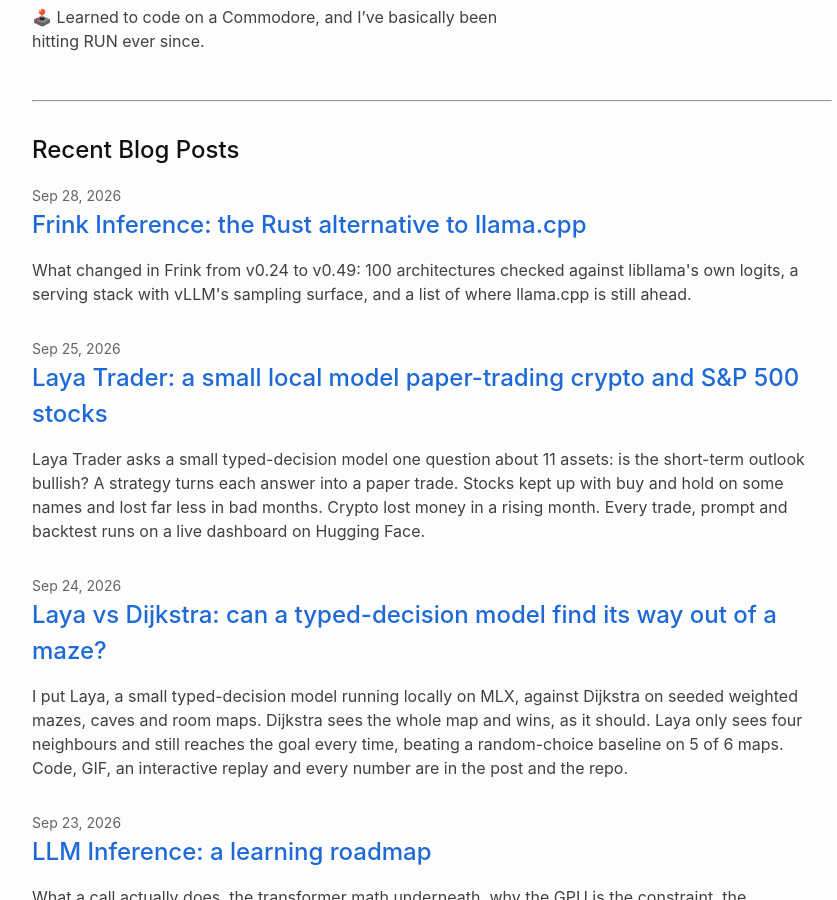
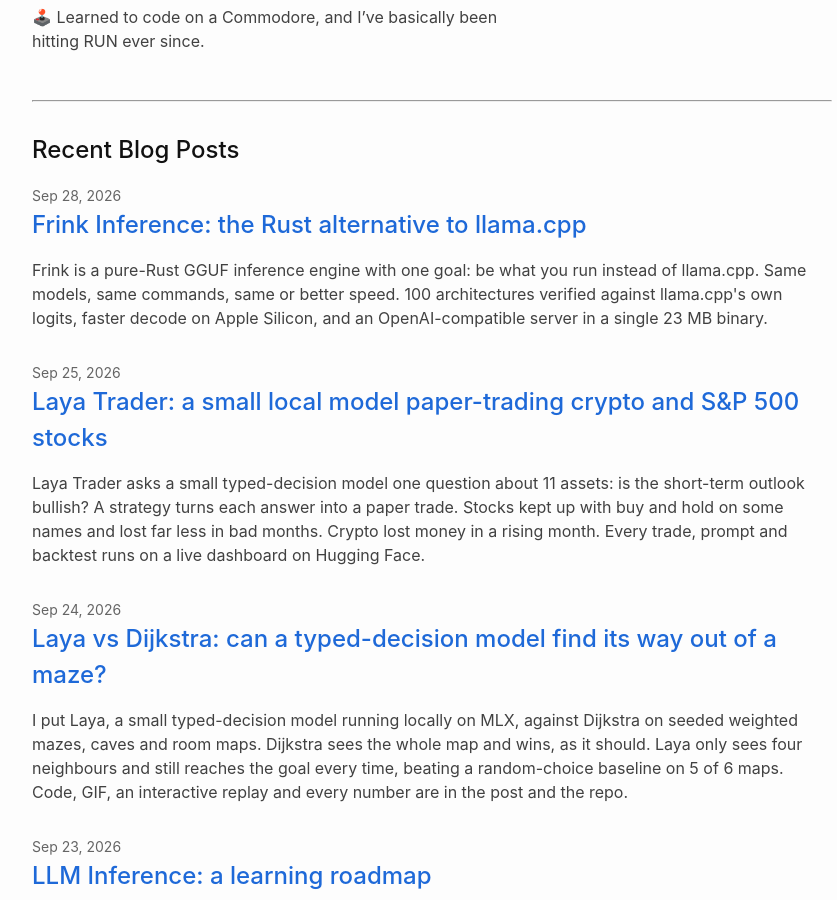
Before and after one commit to antonellof/antonellof.github.io, a Jekyll site: the page built from index.md, in a window 1280 px wide and 900 px high, scrolled down 324 px. Shown: the whole window, without its empty margins (208-1045 px from the left). Built offline with Jekyll 4.4.1, drawn with Linux system fonts in a browser that asks for light colours; nearby versions of some CDN libraries.

Commit message:
Frink post: rewrite the excerpt
Co-Authored-By: Claude Opus 5.5 <noreply@anthropic.com>

```diff
--- a/_posts/2026-09-28-frink-rust-alternative-to-llama-cpp.md
+++ b/_posts/2026-09-28-frink-rust-alternative-to-llama-cpp.md
@@ -5,7 +5,7 @@ date: 2026-09-28
 categories: [Projects]
 tags: [Rust, AI, LLM, Local Inference, llama.cpp, GGUF, Metal, CUDA, MoE, OpenAI API]
 image: /assets/images/frink/frink-social.png
-excerpt: "What changed in Frink from v0.24 to v0.49: 100 architectures checked against libllama's own logits, a serving stack with vLLM's sampling surface, and a list of where llama.cpp is still ahead."
+excerpt: "Frink is a pure-Rust GGUF inference engine with one goal: be what you run instead of llama.cpp. Same models, same commands, same or better speed. 100 architectures verified against llama.cpp's own logits, faster decode on Apple Silicon, and an OpenAI-compatible server in a single 23 MB binary."
 ---
 
 <img src="/assets/images/frink/frink-logo.webp" alt="Frink Inference: pure-Rust GGUF inference engine" width="380" />
```
